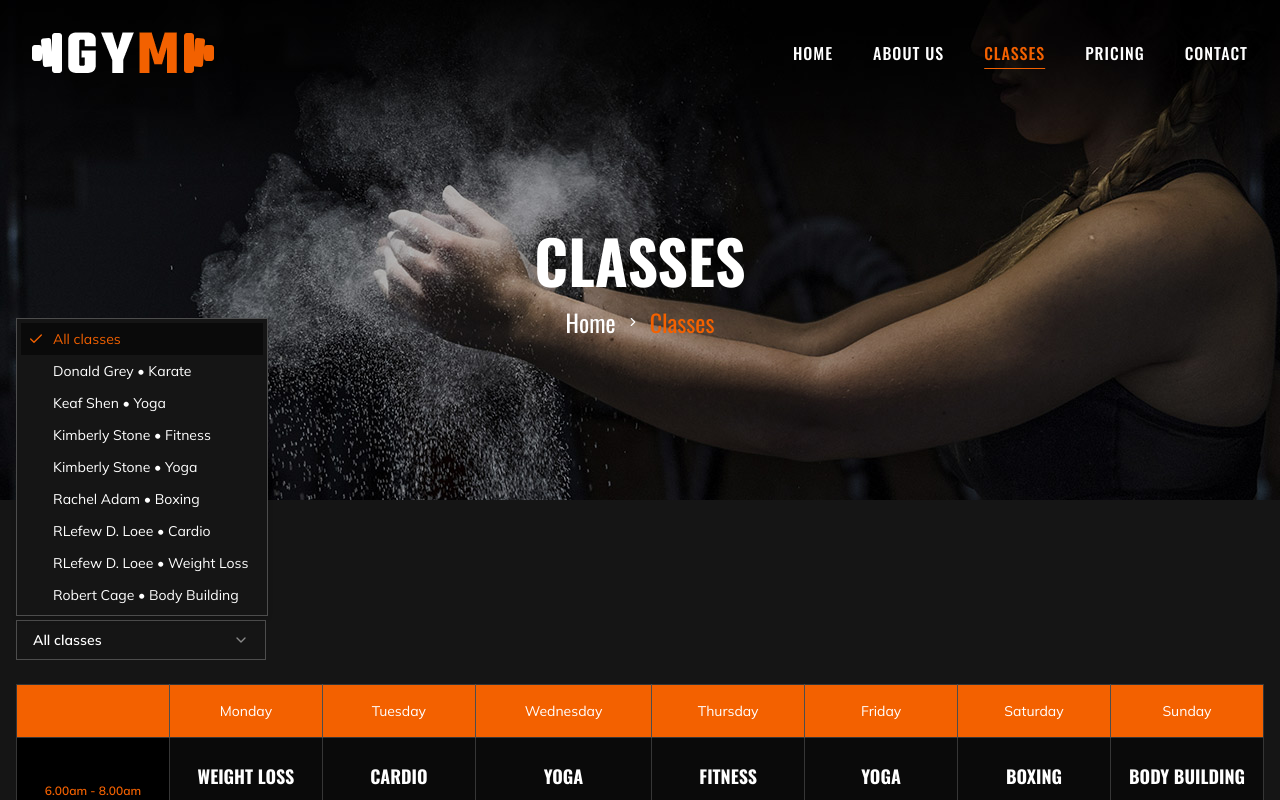
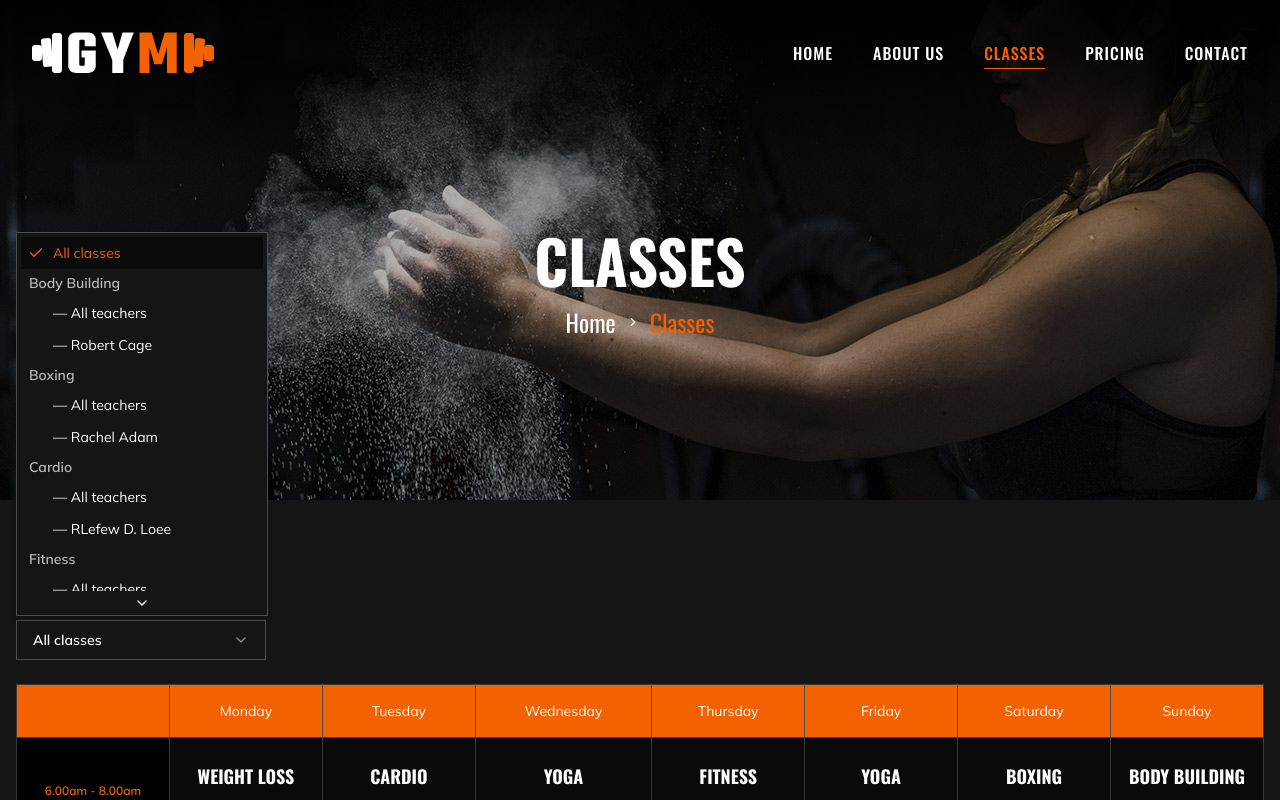
Before and after one commit to felipe-muner/podium-gym, a Next.js app: page /classes in a window 1280 px wide. Both pictures are taken after a click on the button "All classes". Shown: the top 800 px of the page. Built offline with nearby package versions, Linux system fonts and the light colour scheme.

Commit message:
feat: group by class+teacher

```diff
--- a/components/Timetable/Timetable.tsx
+++ b/components/Timetable/Timetable.tsx
@@ -8,6 +8,8 @@ import {
   SelectItem,
   SelectTrigger,
   SelectValue,
+  SelectGroup,
+  SelectLabel,
 } from "@/components/ui/select"; // Adjust path for your shadcn exports
 
 type TimetableDay = {
@@ -72,56 +74,56 @@ const TIMETABLE_DATA: TimetableRow[] = [
 ];
 
 /**
- * 1) Gather all unique (teacher, class) pairs from the timetable
+ * Gather unique classes => gather their teachers => group by class
  */
-function getTeacherClassCombos(data: TimetableRow[]) {
-  const pairs = new Set<string>(); // We'll store "teacher|className" to ensure uniqueness
+function getClassTeacherStructure(data: TimetableRow[]) {
+  const map = new Map<string, Set<string>>();
 
   data.forEach((row) => {
     row.days.forEach((day) => {
-      if (day.instructor && day.name) {
-        const combo = `${day.instructor}|${day.name}`;
-        pairs.add(combo);
+      if (day.name && day.instructor) {
+        if (!map.has(day.name)) {
+          map.set(day.name, new Set());
+        }
+        map.get(day.name)!.add(day.instructor);
       }
     });
   });
 
-  // Convert each unique pair string into a structured object
-  const teacherClassCombos = Array.from(pairs).map((pair) => {
-    const [teacher, className] = pair.split("|");
-    return { teacher, className };
-  });
+  // Convert Map => array of { className, teachers[] }
+  const result = Array.from(map.entries()).map(([className, teacherSet]) => ({
+    className,
+    teachers: Array.from(teacherSet).sort(), // sort teacher names
+  }));
 
-  // 2) Sort by teacher, then class name (alphabetically)
-  teacherClassCombos.sort((a, b) => {
-    // Compare teacher first
-    const teacherCompare = a.teacher.localeCompare(b.teacher);
-    if (teacherCompare !== 0) {
-      return teacherCompare;
-    }
-    // If same teacher, compare by className
-    return a.className.localeCompare(b.className);
-  });
+  // Sort by className
+  result.sort((a, b) => a.className.localeCompare(b.className));
 
-  return teacherClassCombos;
+  return result;
 }
 
-const teacherClassCombos = getTeacherClassCombos(TIMETABLE_DATA);
+const groupedData = getClassTeacherStructure(TIMETABLE_DATA);
 
 export default function Timetable() {
   const [selectedPair, setSelectedPair] = useState("all");
 
   /**
-   * Filtering logic:
-   * If selectedPair is "all", show everything.
-   * Otherwise, only highlight cells that match teacher + class.
+   * If "all" => show everything
+   * If "Yoga" => show only day.name = "Yoga" (all teachers)
+   * If "Yoga|Keaf Shen" => exact match of class + teacher
    */
   function cellMatchesFilter(day: TimetableDay) {
     if (selectedPair === "all") return true;
-    if (!day.instructor || !day.name) return false;
+    if (!day.name || !day.instructor) return false;
 
-    const [selectedTeacher, selectedClass] = selectedPair.split("|");
-    return day.instructor === selectedTeacher && day.name === selectedClass;
+    // If user chose a single class only (e.g. "Yoga")
+    if (!selectedPair.includes("|")) {
+      return day.name === selectedPair;
+    }
+
+    // Otherwise user chose "class|teacher"
+    const [className, teacherName] = selectedPair.split("|");
+    return day.name === className && day.instructor === teacherName;
   }
 
   return (
@@ -139,19 +141,15 @@ export default function Timetable() {
                 "focus:outline-none focus:ring-2 focus:ring-brand-orange font-mulish"
               )}
             >
-              <SelectValue placeholder="Select teacher & class" />
+              <SelectValue placeholder="Select class or teacher" />
             </SelectTrigger>
 
-            {/*
-              Use data-[highlighted] to override Radix UI’s default highlight.
-              We change the background to brand-background-1 & text to brand-orange
-              when hovered/focused.
-            */}
             <SelectContent
               className={cn(
                 "bg-brand-background-2 text-white border border-brand-gray-darker rounded-none font-mulish"
               )}
             >
+              {/* Keep original style for items */}
               <SelectItem
                 value="all"
                 className={cn(
@@ -162,24 +160,43 @@ export default function Timetable() {
                 All classes
               </SelectItem>
 
-              {teacherClassCombos.map(({ teacher, className }) => {
-                const comboValue = `${teacher}|${className}`;
-                const comboLabel = `${teacher} • ${className}`;
+              {/* Group by class */}
+              {groupedData.map(({ className, teachers }) => (
+                <SelectGroup key={className}>
+                  {/* You can style the label if you like, or leave it minimal */}
+                  <SelectLabel className="px-2 py-1 text-sm text-white/70">
+                    {className}
+                  </SelectLabel>
 
-                return (
+                  {/* Class-only item => all teachers for this class */}
                   <SelectItem
-                    key={comboValue}
-                    value={comboValue}
+                    value={className}
                     className={cn(
                       "bg-brand-background-2 text-white cursor-pointer rounded-none",
-                      // Highlight => switch background to background-1 and text to brand-orange
                       "data-[highlighted]:bg-brand-background-1 data-[highlighted]:text-brand-orange"
                     )}
                   >
-                    {comboLabel}
+                    —  All teachers
                   </SelectItem>
-                );
-              })}
+
+                  {/* One <SelectItem> per teacher */}
+                  {teachers.map((teacher) => {
+                    const comboValue = `${className}|${teacher}`;
+                    return (
+                      <SelectItem
+                        key={comboValue}
+                        value={comboValue}
+                        className={cn(
+                          "bg-brand-background-2 text-white cursor-pointer rounded-none",
+                          "data-[highlighted]:bg-brand-background-1 data-[highlighted]:text-brand-orange"
+                        )}
+                      >
+                        — {teacher}
+                      </SelectItem>
+                    );
+                  })}
+                </SelectGroup>
+              ))}
             </SelectContent>
           </Select>
         </div>
@@ -248,7 +265,7 @@ export default function Timetable() {
                               className={cn(
                                 "mb-[10px] text-lg font-semibold uppercase transition",
                                 isMatch
-                                  ? "text-white group-hover:text-opacity-100"
+                                  ? "text-white"
                                   : "text-white text-opacity-20"
                               )}
                             >
@@ -266,7 +283,7 @@ export default function Timetable() {
                             </span>
                           </div>
                         ) : (
-                          // No class => slash line
+                          // Slash line if no class
                           <div className="absolute left-1/2 top-1/2 -translate-x-1/2 -translate-y-1/2 rotate-[-35deg] w-[188px] h-[1px] bg-[#363636]" />
                         )}
                       </td>
```
